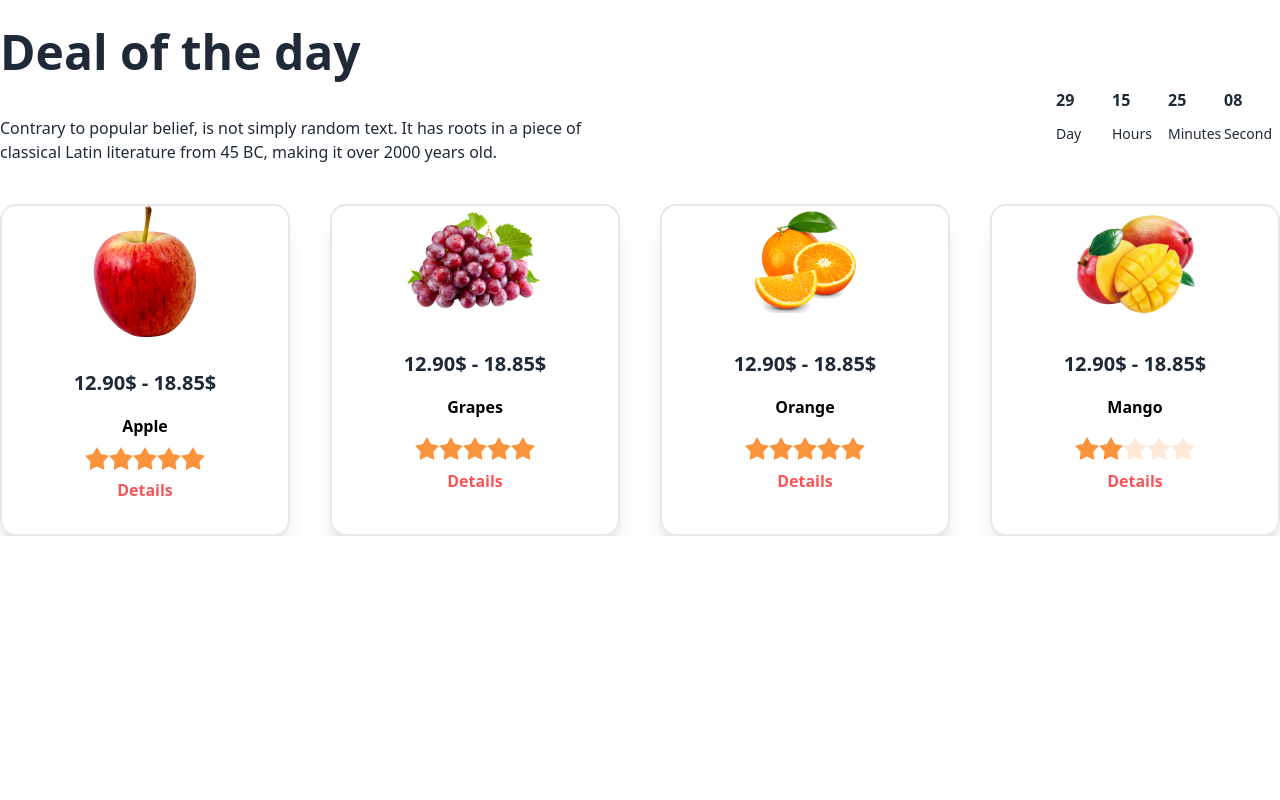
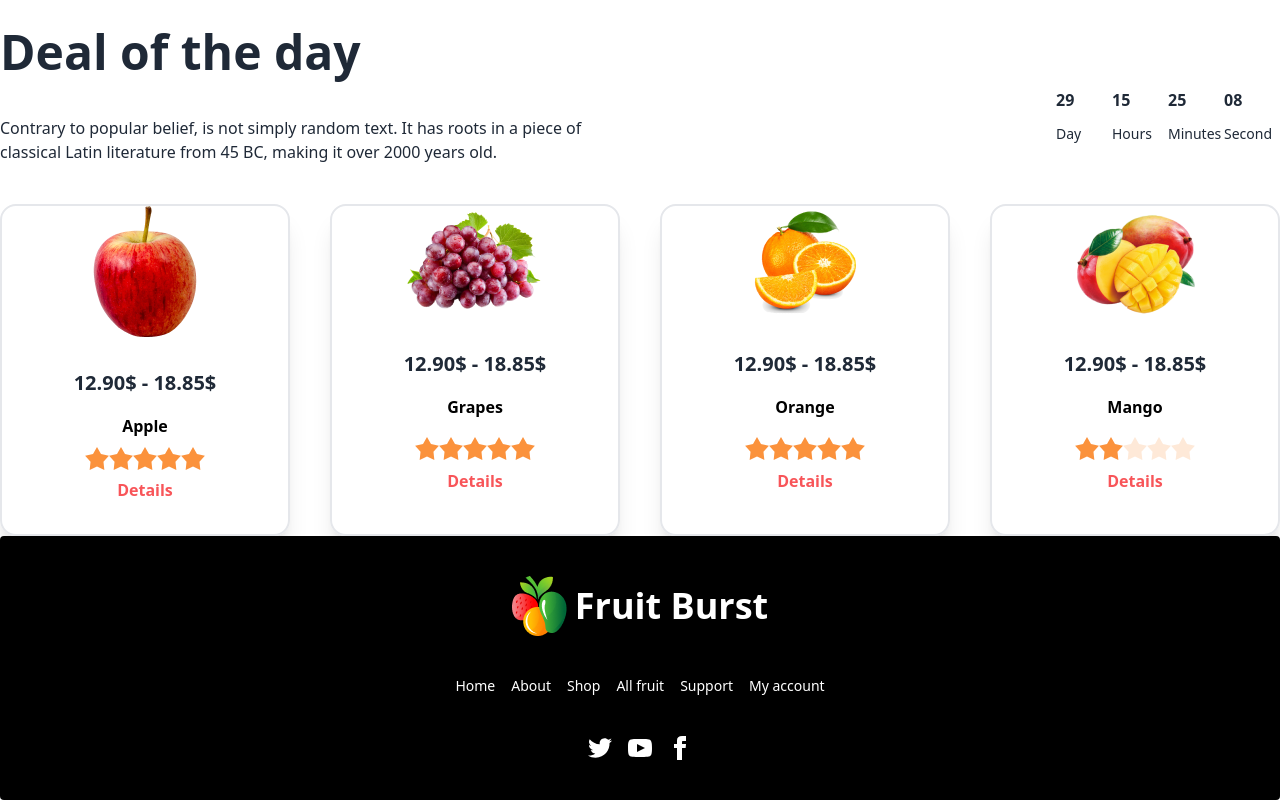
Before and after one commit to fawziaruma/fruit-brust, a plain HTML site: page index.html in a window 1280 px wide. Shown: the part 964-1764 px from the top of the page. Before the commit the page ends 1500 px from the top, so only its background shows below. Drawn offline with nearby package versions, Linux system fonts and the light colour scheme.

Commit message:
footer change

```diff
--- a/index.html
+++ b/index.html
@@ -9,6 +9,17 @@
     <link rel="preconnect" href="https://fonts.googleapis.com">
 <link rel="preconnect" href="https://fonts.gstatic.com" crossorigin>
 <link href="https://fonts.googleapis.com/css2?family=Lato:wght@300;400;700&family=Manrope:wght@400;500;700&family=Poppins:wght@300;400;500&display=swap" rel="stylesheet">
+<script>
+    tailwind.config = {
+      theme: {
+        extend: {
+          colors: {
+            clifford: '#da373d',
+          }
+        }
+      }
+    }
+  </script>
 
 <style>
     .font-lato{
@@ -155,11 +166,34 @@
 
         </section>
         <!-- .....meet section... -->
+        <section class="bg-['']">
+
+        </section>
 
     </main>
-    <footer>
+    <!-- ......footer....... -->
+    <footer class="footer footer-center p-10 bg-black text-white rounded">
+        <div class="flex">
+            <img src="image/logo.png" alt="">
+            <h2 class="text-4xl font-bold ">Fruit Burst</h2>
+          </div>
 
-    </footer>
+        <nav class="grid grid-flow-col gap-4">
+          <a class="link link-hover">Home</a>
+          <a class="link link-hover">About</a>
+          <a class="link link-hover">Shop</a>
+          <a class="link link-hover">All fruit</a>
+          <a class="link link-hover">Support</a>
+          <a class="link link-hover">My account</a>
+        </nav>
+        <nav>
+          <div class="grid grid-flow-col gap-4">
+            <a><svg xmlns="http://www.w3.org/2000/svg" width="24" height="24" viewBox="0 0 24 24" class="fill-current"><path d="M24 4.557c-.883.392-1.832.656-2.828.775 1.017-.609 1.798-1.574 2.165-2.724-.951.564-2.005.974-3.127 1.195-.897-.957-2.178-1.555-3.594-1.555-3.179 0-5.515 2.966-4.797 6.045-4.091-.205-7.719-2.165-10.148-5.144-1.29 2.213-.669 5.108 1.523 6.574-.806-.026-1.566-.247-2.229-.616-.054 2.281 1.581 4.415 3.949 4.89-.693.188-1.452.232-2.224.084.626 1.956 2.444 3.379 4.6 3.419-2.07 1.623-4.678 2.348-7.29 2.04 2.179 1.397 4.768 2.212 7.548 2.212 9.142 0 14.307-7.721 13.995-14.646.962-.695 1.797-1.562 2.457-2.549z"></path></svg></a>
+            <a><svg xmlns="http://www.w3.org/2000/svg" width="24" height="24" viewBox="0 0 24 24" class="fill-current"><path d="M19.615 3.184c-3.604-.246-11.631-.245-15.23 0-3.897.266-4.356 2.62-4.385 8.816.029 6.185.484 8.549 4.385 8.816 3.6.245 11.626.246 15.23 0 3.897-.266 4.356-2.62 4.385-8.816-.029-6.185-.484-8.549-4.385-8.816zm-10.615 12.816v-8l8 3.993-8 4.007z"></path></svg></a>
+            <a><svg xmlns="http://www.w3.org/2000/svg" width="24" height="24" viewBox="0 0 24 24" class="fill-current"><path d="M9 8h-3v4h3v12h5v-12h3.642l.358-4h-4v-1.667c0-.955.192-1.333 1.115-1.333h2.885v-5h-3.808c-3.596 0-5.192 1.583-5.192 4.615v3.385z"></path></svg></a>
+          </div>
+        </nav>
+      </footer>
 
 </body>
 </html>
```
